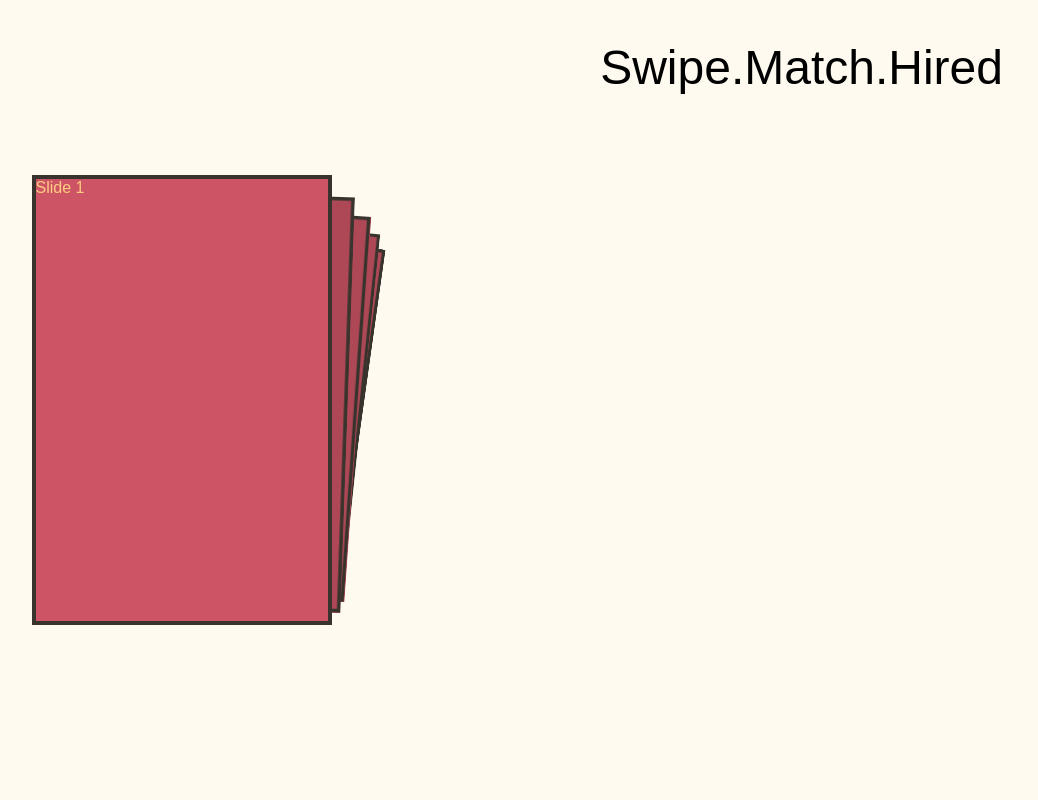
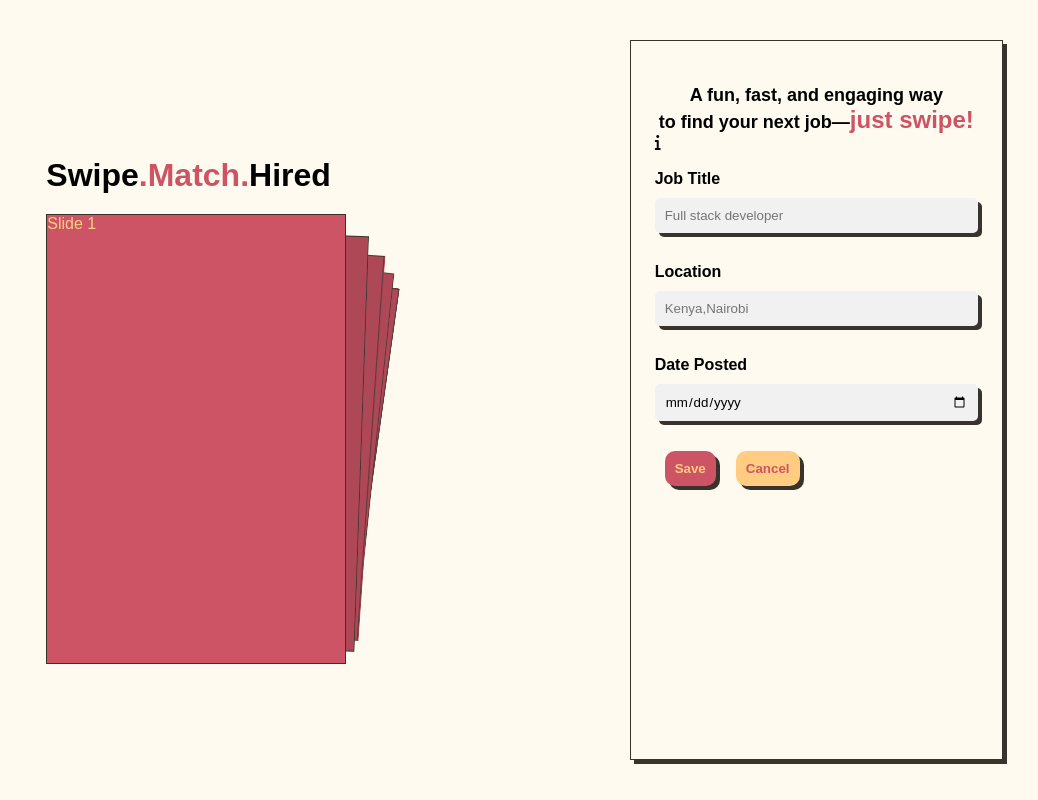
Before and after one commit to dennissammy77/swipe.match.hired, a website: page index.html in a window 1280 px wide. Shown: the whole page, without its empty margins (237-1275 px from the left). Drawn offline with nearby package versions, Linux system fonts and the light colour scheme; a web font is replaced by a local one.

Commit message:
ui development

```diff
--- a/index.html
+++ b/index.html
@@ -16,13 +16,46 @@
 </head>
 <body>
     <div class="cards-container">
-        <div class="swiper mySwiper">
-            <div class="swiper-wrapper"></div>
+        <div class="center-div no-jobs hidden">
+            <p class="text-xl">No jobs found. <br>Try a different search!</p>
+        </div>
+        <div class="justify-content-center">
+            <h1 class="text-xxl my-lg">Swipe<span class="text-primary ">.Match.</span>Hired</h1>
+            <div class="swiper mySwiper">
+                <div class="swiper-wrapper"></div>
+            </div>
         </div>
     </div>
     <div class="form-container center-div">
-        <p style="font-size: xxx-large;">Swipe.Match.Hired</p>
+        <form class="p-lg w-full border box-shadow-md">
+            <div class="col my-lg">
+                <p class="text-lg text-center">
+                    A fun, fast, and engaging way <br>to find your next job—<span class="text-primary fw-bolder text-xl">just swipe!</span>
+                </p>
+                <div class="row">
+                    <i class="fa-solid fa-info"></i>
+                    <h3 class="fw-bolder"></h3>
+                </div>
+            </div>
+            <div class="col my-lg">
+                <label for="jobTitle" class="fw-bolder" >Job Title</label>
+                <input type="text" class="FormControl my-md border box-shadow-md" placeholder="Full stack developer" id="jobTitle">
+            </div>
+            <div class="col my-lg">
+                <label for="location" class="fw-bolder">Location</label>
+                <input type="text" class="FormControl my-md border box-shadow-md" placeholder="Kenya,Nairobi" id="location">
+            </div>
+            <div class="col my-lg">
+                <label for="posted" class="fw-bolder">Date Posted</label>
+                <input type="date" class="FormControl my-md border box-shadow-md" placeholder="Kenya,Nairobi" id="location">
+            </div>
+            <div class="row">
+                <button type="submit" class="btn btn-primary box-shadow-md border">Save</button>
+                <button type="reset" class="btn btn-secondary box-shadow-md border">Cancel</button>
+            </div>
+        </form>
     </div>
     <script src="./src/index.js"></script>
+    <script src="./src/api.js"></script>
 </body>
 </html>
--- a/public/style.css
+++ b/public/style.css
@@ -29,6 +29,7 @@ body{
 .form-container{
     grid-area: 1 / 3 / 2 / 4;
     height: 100vh;
+    background-color: var(--base);
 }
 .center-div{
     display: flex;
@@ -46,16 +47,177 @@ body{
     align-items: center;
     justify-content: center;
     /* border-radius: 10px; */
-    border: 4px solid var(--dark);
+    border: 1px solid var(--dark);
     color: var(--secondary);
-    box-shadow:
-        15px 15px 0 -4px var(--primary)
-        15px 15px var(--dark)
-    ;
+};
+.no-jobs {
+    font-size: 20px;
+    color: var(--dark);
+    text-align: center;
+    align-items: center;
+    justify-content: center;
 }
-
+/** Common styling */
+.box-shadow-lg{
+    box-shadow: -1px 7px 53px 5px rgba(0,0,0,0.33);
+    -webkit-box-shadow: -1px 7px 53px 5px rgba(0,0,0,0.33);
+    -moz-box-shadow: -1px 7px 53px 5px rgba(0,0,0,0.33);
+}
+.box-shadow-sm{
+    box-shadow: -2px 10px 51px 7px rgba(86,86,86,0.25);
+    -webkit-box-shadow: -2px 10px 51px 7px rgba(86,86,86,0.25);
+    -moz-box-shadow: -2px 10px 51px 7px rgba(86,86,86,0.25);
+}
+.box-shadow-md{
+    /* box-shadow: 15px 15px 0 -4px var(--primary) 15px 15px var(--dark); */
+    box-shadow: 4px 4px 0px var(--dark);
+}
+.border{
+    border: 1px solid var(--dark);
+}
+.row{
+    display: flex;
+    align-items: center;
+    flex-direction: row;
+}
+.col{
+    display: flex;
+    flex-direction: column;
+}
+.FormControl{
+    padding: 10px;
+    outline: none;
+    width: 100%;
+    border: none;
+    background-color: #f1f1f1;
+    cursor: pointer;
+    border-radius: 5px;
+}
+.FormControl:focus{
+    background-color: var(--secondary);
+    /* border: 1px solid var(--primary); */
+    transition: 0.2s ease-in-out;
+}
 .bg-primary{
     background-color: var(--primary);
+    color: var(--secondary);
+}
+.bg-secondary{
+    background-color: var(--secondary);
+    color: var(--primary);
+}
+.btn{
+    padding: 10px;
+    border-radius: 10px;
+    display: flex;
+    flex-direction: row;
+    align-items: center;
+    margin: 0px 10px;
+    border: none;
+    cursor: pointer;
+}
+.btn-primary{
+    background-color: var(--primary);
+    color: var(--secondary);
+    font-weight: 800;
+}
+.btn-primary:hover{
+    background-color: #292216c9;
+    transition: all .3s ease-in-out;
+}
+.btn-secondary{
+    background-color: var(--secondary);
+    color: var(--primary);
+    font-weight: 800;
+}
+.btn-secondary:hover{
+    background-color: #fdebb2df;
+    transition: all .3s ease-in-out;
+}
+.btn span{
+    margin: 0px 5px;
+}
+.text-primary{
+    color: var(--primary);
+}
+.text-secondary{
+    color: var(--secondary);
+}
+.text-dark{
+    color: var(--dark);
+}
+.text-white{
+    color: var(--white);
+}
+.text-xxxl{
+    font-size: xxx-large;
+}
+.text-xxl{
+    font-size: xx-large;
+}
+.text-xl{
+    font-size: x-large;
+}
+.text-lg{
+    font-size: large;
+    font-weight: 600;
+}
+.text-md{
+    font-size: medium;
+}
+.text-sm{
+    font-size: small;
+}
+.text-xs{
+    font-size: x-small;
+}
+.mx-lg{
+    margin: 0px 20px;
+}
+.mx-md{
+    margin: 0px 10px;
+}
+.mx-sm{
+    margin: 0px 5px;
+}
+.my-lg{
+    margin: 20px 0px;
+}
+.my-md{
+    margin: 10px 0px;
+}
+.my-sm{
+    margin: 5px 0px;
+}
+.hidden{
+    display: none;
+}
+.justify-content-center{
+    justify-content: center;
+}
+.text-center{
+    text-align: center;
+}
+.w-full{
+    width: 100%;
+}
+.h-full{
+    height: 100%;
+}
+.p-lg{
+    padding: 24px;
+}
+.p-md{
+    padding: 16px;
+}
+.p-sm{
+    padding: 10;
+}
+.fw-bolder{
+    font-weight: 800;
+}
+.fw-bold{
+    font-weight: 400;
 }
 
 /* Small devices (portrait tablets and large phones, 600px and up) */
@@ -71,4 +233,7 @@ body{
         grid-area: 1 / 1 / 2 / 2;
         display: none
     }
+    .swiper {
+        height: 34.75;
+    }
 };
```
Also changed, not shown: README.md, 1 other file.
